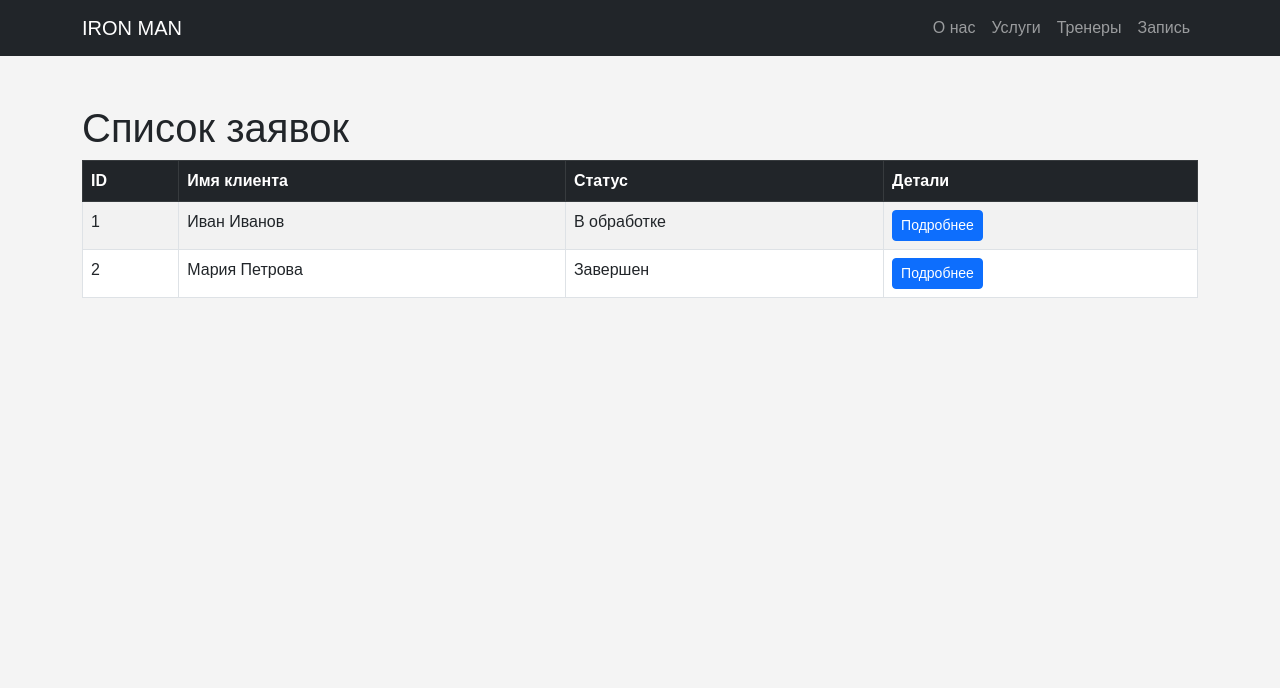
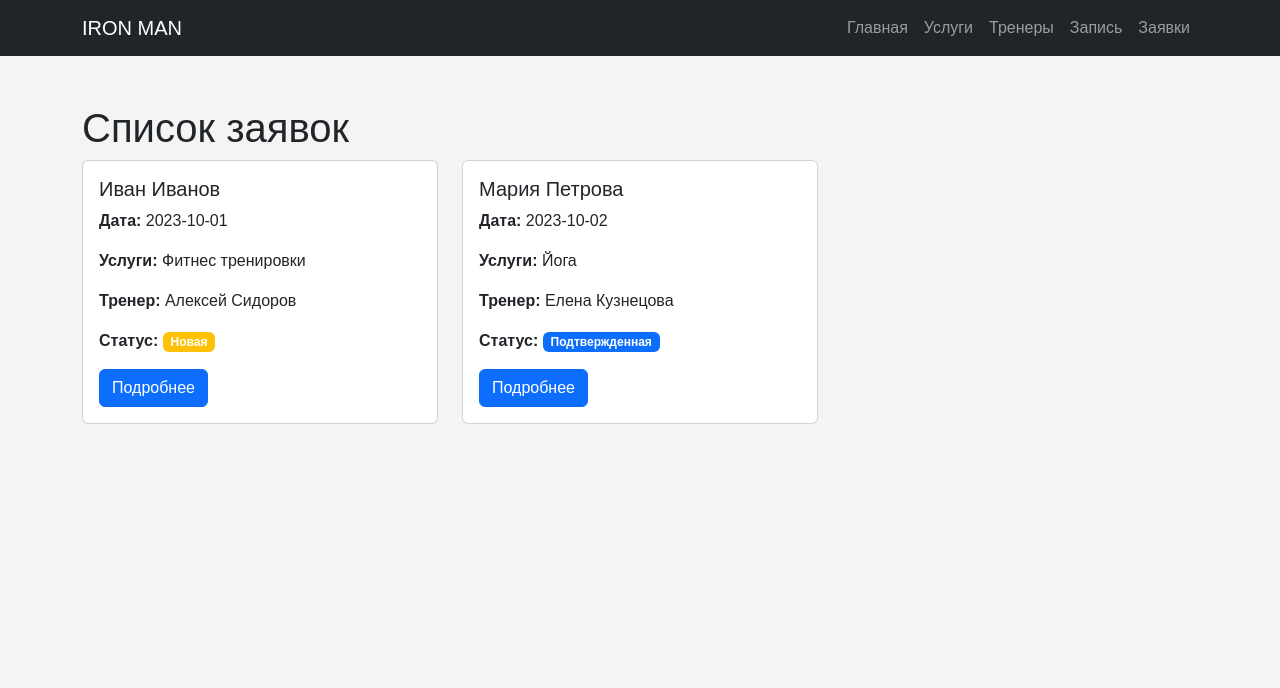
Before and after one commit to DashiD10/FITNESS_CLUB, a Django app: page /orders/ in a window 1280 px wide. Shown: the top 688 px of the page. Run offline with Django 5.2, Linux system fonts and the light colour scheme; the visitor is signed in with stand-in values (Sample User, id 1).

Commit message:
Созданы инклюд-меню, инклюд карточки-заявки и контекстный процессор

```diff
--- /dev/null
+++ b/core/context_processors.py
@@ -0,0 +1,13 @@
+def menu_links(request):
+    """
+    Контекстный процессор для передачи данных навигационного меню во все шаблоны.
+    """
+    links = [
+        {'url_name': 'landing', 'label': 'Главная', 'anchor': '#about'},
+        {'url_name': 'landing', 'label': 'Услуги', 'anchor': '#services'},
+        {'url_name': 'landing', 'label': 'Тренеры', 'anchor': '#trainers'},
+        {'url_name': 'landing', 'label': 'Запись', 'anchor': '#booking'},
+    ]
+    if request.user.is_staff:
+        links.append({'url_name': 'orders_list', 'label': 'Заявки', 'anchor': ''})
+    return {'menu_links': links}
--- a/core/templates/core/base.html
+++ b/core/templates/core/base.html
@@ -18,30 +18,7 @@
 </head>
 <body>
     {% block header %}
-    <nav class="navbar navbar-expand-lg navbar-dark bg-dark">
-        <div class="container">
-            <a class="navbar-brand" href="{% url 'landing' %}">IRON MAN</a>
-            <button class="navbar-toggler" type="button" data-bs-toggle="collapse" data-bs-target="#navbarNav">
-                <span class="navbar-toggler-icon"></span>
-            </button>
-            <div class="collapse navbar-collapse" id="navbarNav">
-                <ul class="navbar-nav ms-auto">
-                    <li class="nav-item">
-                        <a class="nav-link" href="{% url 'landing' %}#about">О нас</a>
-                    </li>
-                    <li class="nav-item">
-                        <a class="nav-link" href="{% url 'landing' %}#services">Услуги</a>
-                    </li>
-                    <li class="nav-item">
-                        <a class="nav-link" href="{% url 'landing' %}#trainers">Тренеры</a>
-                    </li>
-                    <li class="nav-item">
-                        <a class="nav-link" href="{% url 'landing' %}#booking">Запись</a>
-                    </li>
-                </ul>
-            </div>
-        </div>
-    </nav>
+    {% include 'core/includes/menu.html' %}
     {% endblock %}
 
     {% block content %}{% endblock %}
--- /dev/null
+++ b/core/templates/core/includes/menu.html
@@ -0,0 +1,17 @@
+<nav class="navbar navbar-expand-lg navbar-dark bg-dark">
+    <div class="container">
+        <a class="navbar-brand" href="{% url 'landing' %}">IRON MAN</a>
+        <button class="navbar-toggler" type="button" data-bs-toggle="collapse" data-bs-target="#navbarNav">
+            <span class="navbar-toggler-icon"></span>
+        </button>
+        <div class="collapse navbar-collapse" id="navbarNav">
+            <ul class="navbar-nav ms-auto">
+                {% for link in menu_links %}
+                <li class="nav-item">
+                    <a class="nav-link" href="{% url link.url_name %}{{ link.anchor }}">{{ link.label }}</a>
+                </li>
+                {% endfor %}
+            </ul>
+        </div>
+    </div>
+</nav>
--- /dev/null
+++ b/core/templates/core/includes/order_card.html
@@ -0,0 +1,17 @@
+<div class="col-md-4 mb-4">
+    <div class="card h-100">
+        <div class="card-body">
+            <h5 class="card-title">{{ order.client_name }}</h5>
+            <p class="card-text"><strong>Дата:</strong> {{ order.date }}</p>
+            <p class="card-text"><strong>Услуги:</strong> {{ order.services }}</p>
+            <p class="card-text"><strong>Тренер:</strong> {{ order.trainer_name }}</p>
+            <p class="card-text">
+                <strong>Статус:</strong>
+                <span class="badge {% if order.status == 'Новая' %}bg-warning{% elif order.status == 'Подтвержденная' %}bg-primary{% else %}bg-secondary{% endif %}">
+                    {{ order.status }}
+                </span>
+            </p>
+            <a href="{% url 'order_detail' order.id %}" class="btn btn-primary">Подробнее</a>
+        </div>
+    </div>
+</div>
--- a/core/templates/core/orders_list.html
+++ b/core/templates/core/orders_list.html
@@ -5,29 +5,12 @@
 {% block content %}
 <div class="container my-5">
     <h1>Список заявок</h1>
-    <table class="table table-striped table-bordered">
-        <thead class="table-dark">
-            <tr>
-                <th>ID</th>
-                <th>Имя клиента</th>
-                <th>Статус</th>
-                <th>Детали</th>
-            </tr>
-        </thead>
-        <tbody>
-            {% for order in orders %}
-            <tr>
-                <td>{{ order.id }}</td>
-                <td>{{ order.client_name }}</td>
-                <td>{{ order.status }}</td>
-                <td><a href="{% url 'order_detail' order.id %}" class="btn btn-sm btn-primary">Подробнее</a></td>
-            </tr>
-            {% empty %}
-            <tr>
-                <td colspan="4" class="text-center">Заявок нет</td>
-            </tr>
-            {% endfor %}
-        </tbody>
-    </table>
+    <div class="row">
+        {% for order in orders %}
+            {% include 'core/includes/order_card.html' %}
+        {% empty %}
+            <p>Заявок нет</p>
+        {% endfor %}
+    </div>
 </div>
 {% endblock %}
--- a/core/views.py
+++ b/core/views.py
@@ -20,8 +20,8 @@ def order_detail(request, order_id):
         return redirect('landing')
     # Mock order data for demonstration
     orders = {
-        1: {"client_name": "Иван Иванов", "status": "В обработке", "details": "Заказ на фитнес тренировки"},
-        2: {"client_name": "Мария Петрова", "status": "Завершен", "details": "Заказ на йогу"},
+        1: {"id": 1, "client_name": "Иван Иванов", "date": "2023-10-01", "services": "Фитнес тренировки", "trainer_name": "Алексей Сидоров", "status": "Новая", "details": "Заказ на фитнес тренировки"},
+        2: {"id": 2, "client_name": "Мария Петрова", "date": "2023-10-02", "services": "Йога", "trainer_name": "Елена Кузнецова", "status": "Подтвержденная", "details": "Заказ на йогу"},
     }
     order = orders.get(order_id)
     if not order:
@@ -39,8 +39,8 @@ def orders_list(request):
         return redirect('landing')
     # Mock orders data for demonstration
     orders = [
-        {"id": 1, "client_name": "Иван Иванов", "status": "В обработке"},
-        {"id": 2, "client_name": "Мария Петрова", "status": "Завершен"},
+        {"id": 1, "client_name": "Иван Иванов", "date": "2023-10-01", "services": "Фитнес тренировки", "trainer_name": "Алексей Сидоров", "status": "Новая"},
+        {"id": 2, "client_name": "Мария Петрова", "date": "2023-10-02", "services": "Йога", "trainer_name": "Елена Кузнецова", "status": "Подтвержденная"},
     ]
     return render(request, "core/orders_list.html", {"orders": orders})
 
--- a/fitness_club/settings.py
+++ b/fitness_club/settings.py
@@ -67,6 +67,7 @@ TEMPLATES = [
                 'django.template.context_processors.request',
                 'django.contrib.auth.context_processors.auth',
                 'django.contrib.messages.context_processors.messages',
+                'core.context_processors.menu_links',
             ],
         },
     },
```
Also changed, not shown: TODO.md (+12 -0 lines), core/templates/core/order_detail.html (+9 -1 lines).
